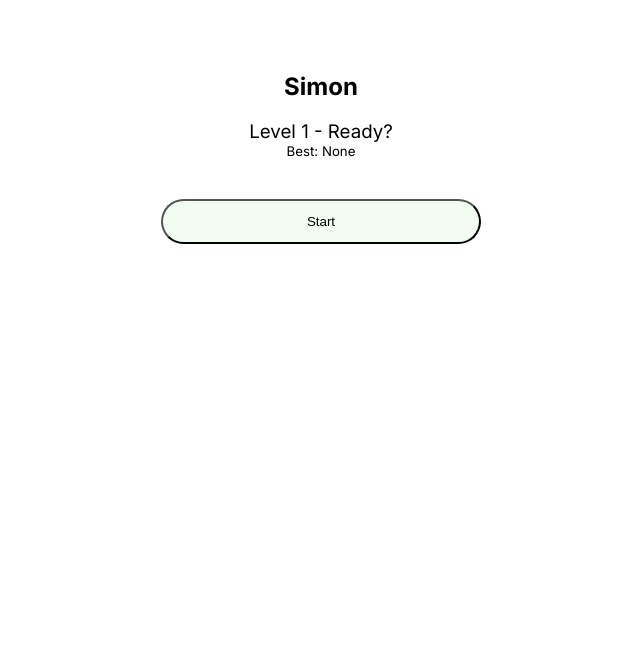
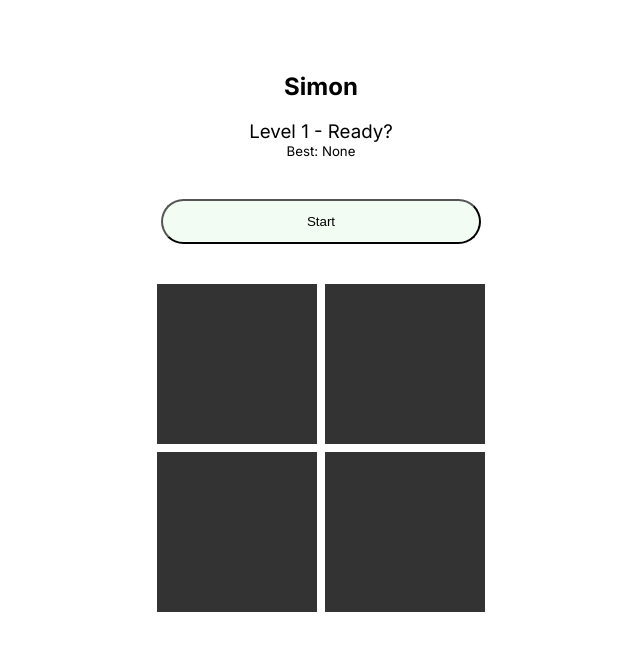
Before and after one commit to sahiyer/minigames, a Next.js app: page /simon in a window 1280 px wide. Shown: the top 650 px of the page, without its empty margins (319-959 px from the left). Built offline with nearby package versions, Linux system fonts and the light colour scheme.

Commit message:
Basic GameGrid and GameTile components.

```diff
--- a/src/app/simon/page.tsx
+++ b/src/app/simon/page.tsx
@@ -1,5 +1,6 @@
 "use client";
 
+import GameGrid from "@/components/simon/GameGrid";
 import { useState } from "react";
 
 export default function Simon() {
@@ -30,6 +31,8 @@ export default function Simon() {
       <button onClick={playPattern} disabled={gameState != GameState.WaitingForStart}>
         Start
       </button>
+
+      <GameGrid></GameGrid>
     </>
   );
 }
--- /dev/null
+++ b/src/components/simon/GameGrid.module.scss
@@ -0,0 +1,34 @@
+.gameGrid {
+  display: flex;
+  flex-wrap: wrap;
+  flex-direction: row;
+
+  width: 45vh;
+  justify-content: center;
+  margin-left: auto;
+  margin-right: auto;
+  gap: 1vh 1vh;
+
+  margin-top: 5vh;
+}
+
+$red: #e82727;
+$green: #40f10f;
+$yellow: #f1e132;
+$blue: #2181ff;
+
+.red {
+  background-color: $red;
+}
+
+.green {
+  background-color: $green;
+}
+
+.yellow {
+  background-color: $yellow;
+}
+
+.blue {
+  background-color: $blue;
+}
--- /dev/null
+++ b/src/components/simon/GameGrid.tsx
@@ -0,0 +1,14 @@
+import styles from "./GameGrid.module.scss";
+import GameTile from "./GameTile";
+
+export default function GameGrid({ gameState, setGameState, gameData, setGameData }: any) {
+  const colours = [styles.green, styles.yellow, styles.blue, styles.red];
+
+  return (
+    <div className={styles.gameGrid}>
+      {colours.map((colour, index) => (
+        <GameTile key={colour} colour={colour}></GameTile>
+      ))}
+    </div>
+  );
+}
--- /dev/null
+++ b/src/components/simon/GameTile.module.scss
@@ -0,0 +1,9 @@
+.gameTile {
+  width: 20vh;
+  height: 20vh;
+  background-color: #333333;
+
+  display: flex;
+  justify-content: center;
+  flex-basis: auto;
+}
--- /dev/null
+++ b/src/components/simon/GameTile.tsx
@@ -0,0 +1,6 @@
+import styles from "./GameTile.module.scss";
+import clsx from "clsx";
+
+export default function GameTile({ colour }: { colour: string }) {
+  return <div className={clsx(styles.gameTile, colour)}></div>;
+}
```
Also changed, not shown: src/app/simon/simon.module.scss (+0 -45 lines).
